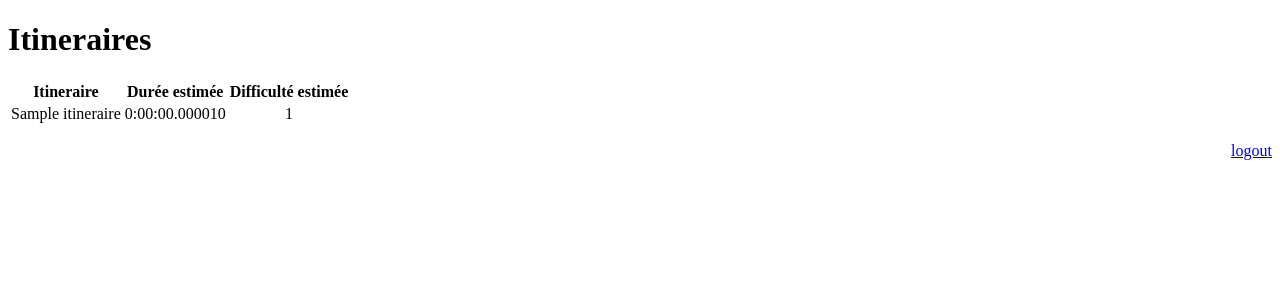
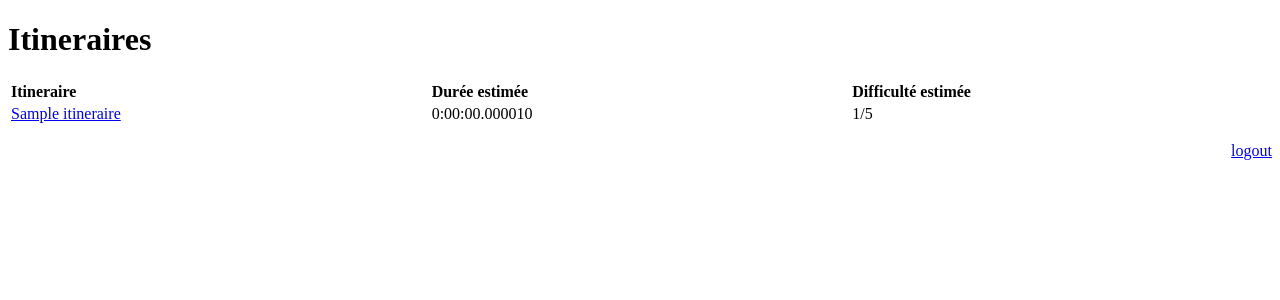
Before and after one commit to bassetmatt-school/EISC209-topoguide, a Django app: page /itineraires/ in a window 1280 px wide. Shown: the top 300 px of the page. Run offline with Django 4.2, Linux system fonts and the light colour scheme; a user stored in the database is signed in; tables that the repository leaves empty hold one stand-in row (values such as "Sample post").

Commit message:
Finally a good result, a goodenough looking view

```diff
--- a/topoguide/itineraires/urls.py
+++ b/topoguide/itineraires/urls.py
@@ -6,5 +6,6 @@ app_name = 'itineraires'
 urlpatterns = [
     path('', login_required(
         views.ItinerairesView.as_view(
-            template_name='itineraires/itineraires.html'))),
+            template_name='itineraires/itineraires.html')),
+         name='itineraires'),
 ]
--- a/topoguide/templates/itineraires/itineraires.html
+++ b/topoguide/templates/itineraires/itineraires.html
@@ -6,8 +6,12 @@
     <meta name="viewport" content="width=device-width, initial-scale=1.0">
     <title>Itineraires</title>
     <style>
+        table {
+            width : 100%;
+        }
         td,th {
-            text-align: center;
+            text-align: left;
+            width: 30%;
         }
     </style>
 </head>
@@ -22,9 +26,14 @@
     </tr>
     {% for route in route_list %}
     <tr>
-        <td>{{ route.title }}</td>
+        <td>
+            <!--Change the link later-->
+            <a href="{% url 'itineraires:itineraires'%}">
+                {{ route.title }}</a>
+        </td>
+        <!--Better format to do-->
         <td>{{ route.estim_duration }}</td>
-        <td>{{ route.estim_difficulty }}</td>
+        <td>{{ route.estim_difficulty }}/5</td>
     </tr>
     {% endfor %}
 </table>
```
